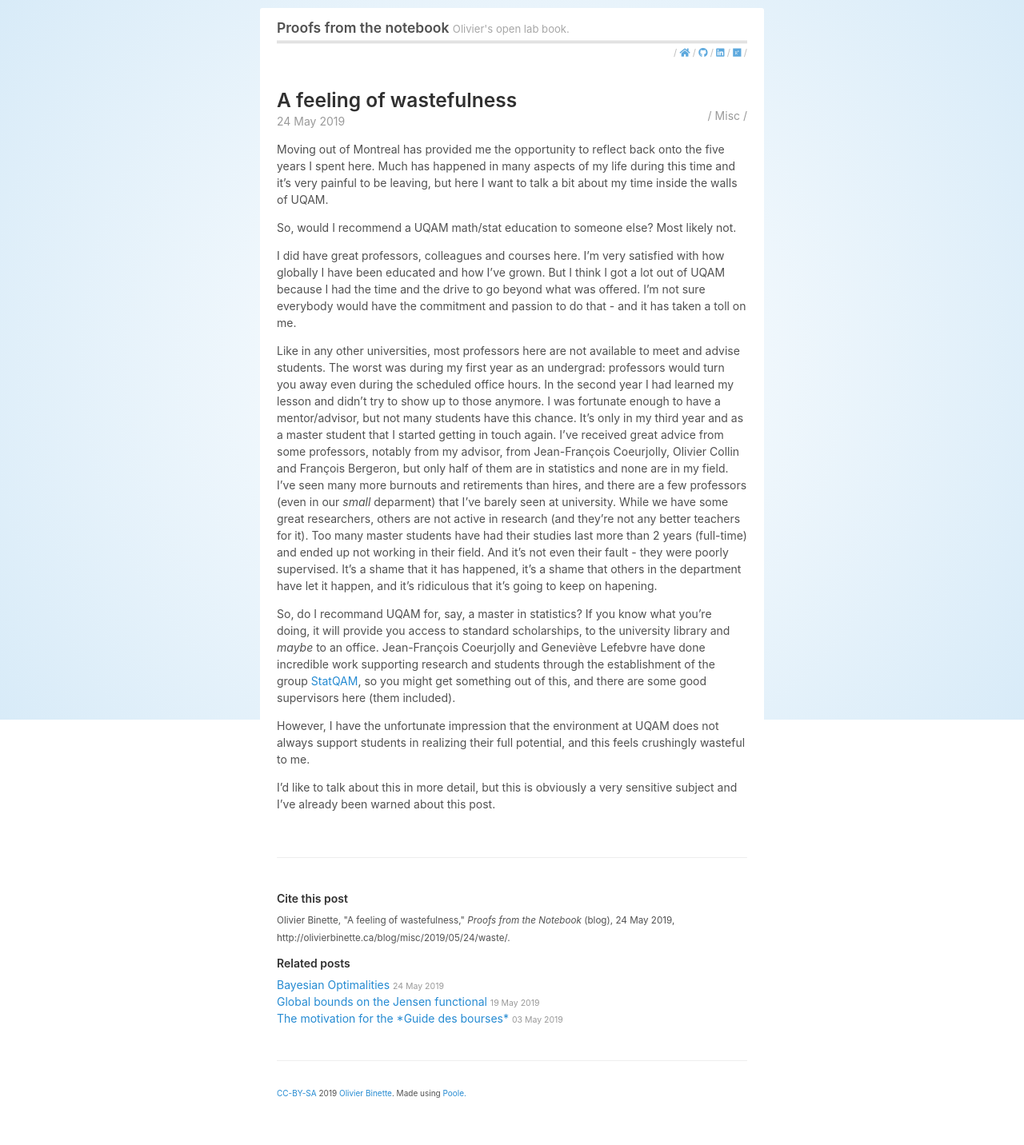
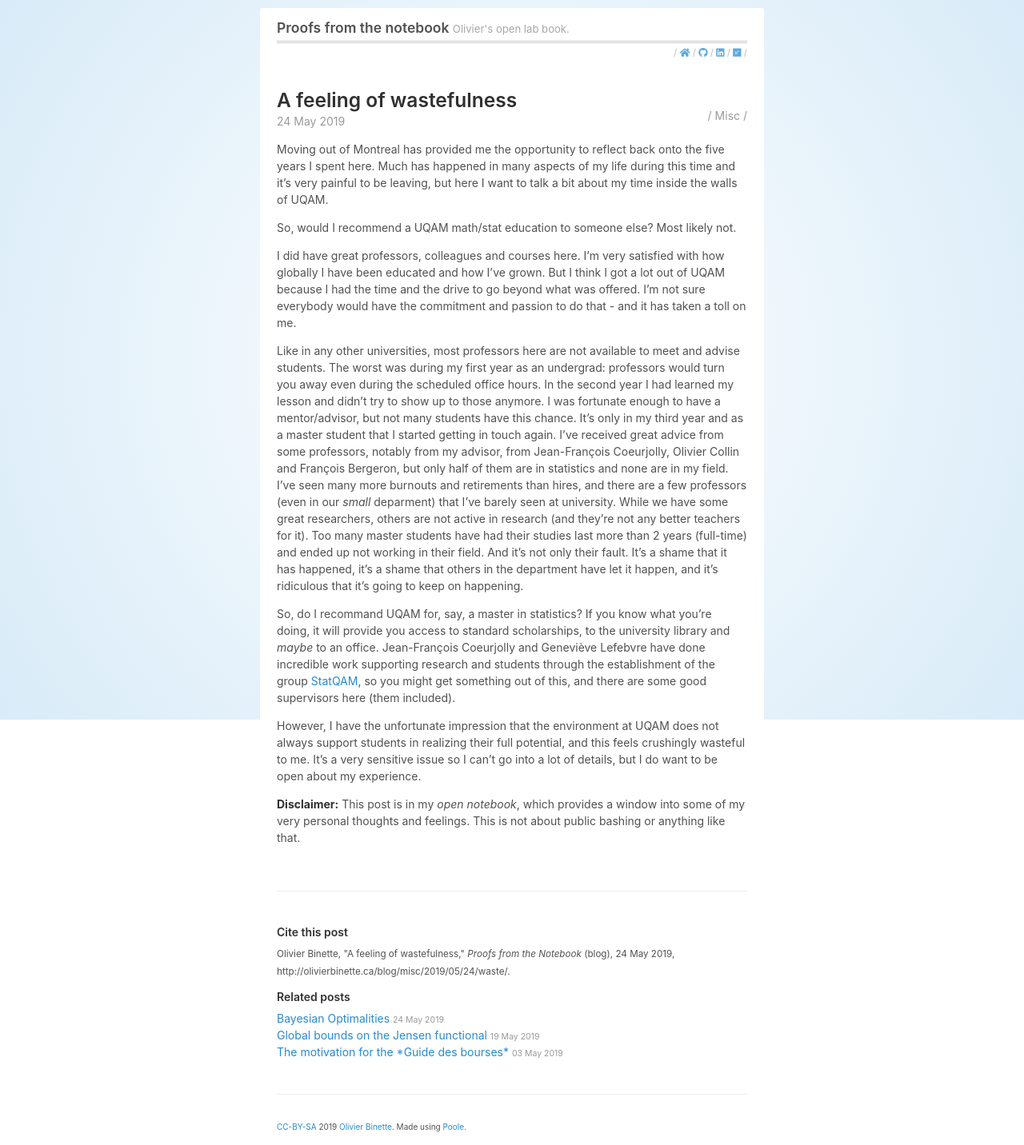
Before and after one commit to OlivierBinette/blog, a Jekyll site: the page built from _posts/2019-05-24-waste.md, in a window 1280 px wide. Shown: the whole page at 80% size. Built offline with Jekyll 4.4.1, drawn with Linux system fonts in a browser that asks for light colours; nearby versions of some CDN libraries; before the commit the page ends 1390 px from its top, so only the background shows below that.

Commit message:
Update 2019-05-24-waste.md

```diff
--- a/_posts/2019-05-24-waste.md
+++ b/_posts/2019-05-24-waste.md
@@ -12,10 +12,10 @@ I did have great professors, colleagues and courses here. I'm very satisfied wit
 
  <!--more-->
 
-Like in any other universities, most professors here are not available to meet and advise students. The worst was during my first year as an undergrad: professors would turn you away even during the scheduled office hours. In the second year I had learned my lesson and didn't try to show up to those anymore. I was fortunate enough to have a mentor/advisor, but not many students have this chance.  It's only in my third year and as a master student that I started getting in touch again. I've received great advice from some professors, notably from my advisor, from Jean-François Coeurjolly, Olivier Collin and François Bergeron, but only half of them are in statistics and none are in my field. I've seen many more burnouts and retirements than hires, and there are a few professors (even in our *small* deparment) that I've barely seen at university. While we have some great researchers, others are not active in research (and they're not any better teachers for it). Too many master students have had their studies last more than 2 years (full-time) and ended up not working in their field. And it's not even their fault - they were poorly supervised. It's a shame that it has happened, it's a shame that others in the department have let it happen, and it's ridiculous that it's going to keep on hapening.
+Like in any other universities, most professors here are not available to meet and advise students. The worst was during my first year as an undergrad: professors would turn you away even during the scheduled office hours. In the second year I had learned my lesson and didn't try to show up to those anymore. I was fortunate enough to have a mentor/advisor, but not many students have this chance.  It's only in my third year and as a master student that I started getting in touch again. I've received great advice from some professors, notably from my advisor, from Jean-François Coeurjolly, Olivier Collin and François Bergeron, but only half of them are in statistics and none are in my field. I've seen many more burnouts and retirements than hires, and there are a few professors (even in our *small* deparment) that I've barely seen at university. While we have some great researchers, others are not active in research (and they're not any better teachers for it). Too many master students have had their studies last more than 2 years (full-time) and ended up not working in their field. And it's not only their fault. It's a shame that it has happened, it's a shame that others in the department have let it happen, and it's ridiculous that it's going to keep on happening.
 
 So, do I recommand UQAM for, say, a master in statistics? If you know what you're doing, it will provide you access to standard scholarships, to the university library and *maybe* to an office. Jean-François Coeurjolly and Geneviève Lefebvre have done incredible work supporting research and students through the establishment of the group [StatQAM](https://statqam.uqam.ca/), so you might get something out of this, and there are some good supervisors here (them included).
 
-However, I have the unfortunate impression that the environment at UQAM does not always support students in realizing their full potential, and this feels crushingly wasteful to me.
+However, I have the unfortunate impression that the environment at UQAM does not always support students in realizing their full potential, and this feels crushingly wasteful to me. It's a very sensitive issue so I can't go into a lot of details, but I do want to be open about my experience.
 
-I'd like to talk about this in more detail, but this is obviously a very sensitive subject and I've already been warned about this post.
+**Disclaimer:** This post is in my *open notebook*, which provides a window into some of my very personal thoughts and feelings. This is not about public bashing or anything like that.
```
